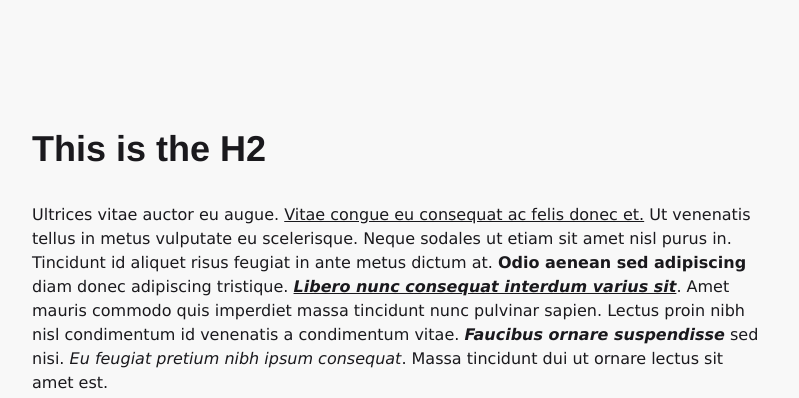
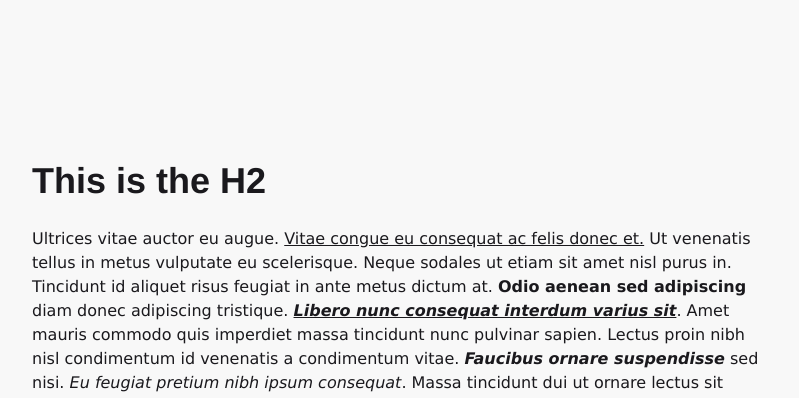
Before and after one commit to team-thunderfoot/wysiwyg-content, a website built with Parcel: page src/index.html in a window 1280 px wide. Shown: the top 398 px of the page, without its empty margins (48-847 px from the left). Built offline with nearby package versions, Linux system fonts and the light colour scheme.

Commit message:
c--content updates

```diff
--- a/src/scss/content/_mixins/_content-heading.scss
+++ b/src/scss/content/_mixins/_content-heading.scss
@@ -15,8 +15,8 @@
         @if $h2-font-weight {
             font-weight: $h2-font-weight;
         }
-        padding-top: $measure;
-        margin-bottom: $measure*4;
+        padding-top: $measure*5;
+        margin-bottom: $measure*3;
     }
     & > h3{
         @extend .f--font-#{$h3-font} !optional;
```
Also changed, not shown: README.md, src/img/ol-lists.png (added), src/img/ul-lists.png (added).
